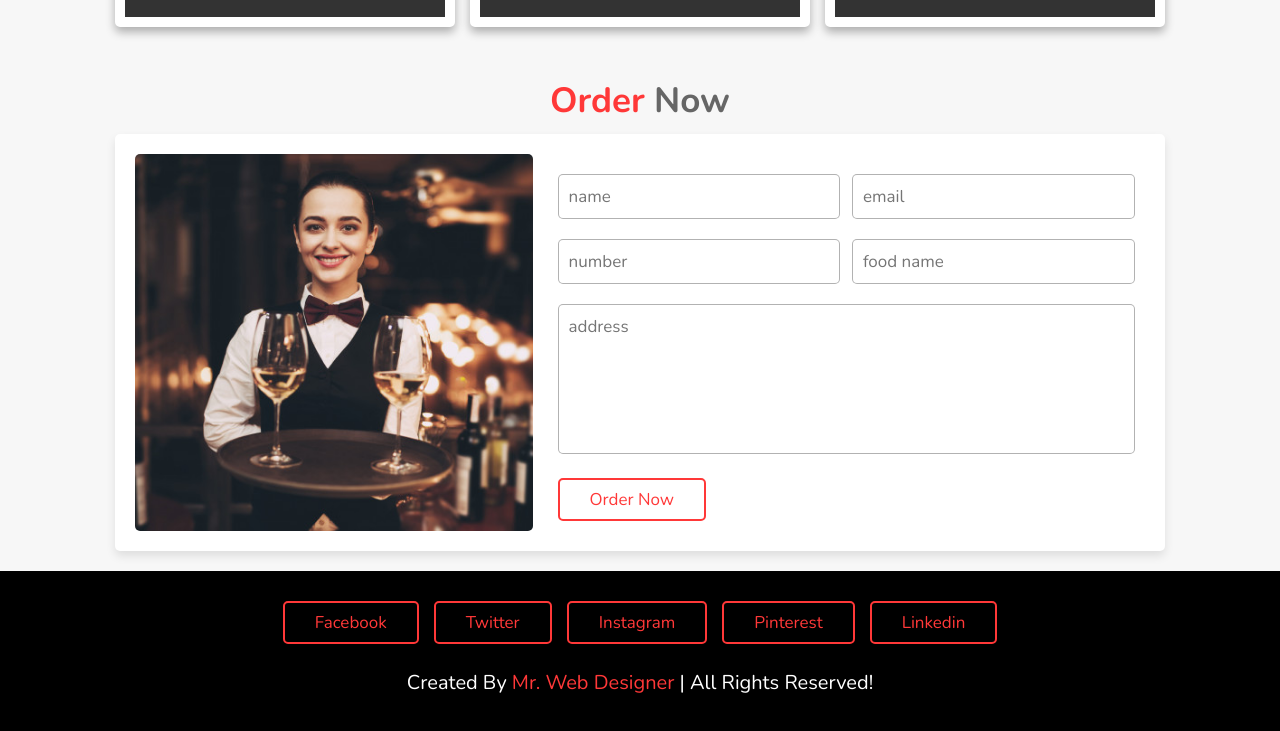
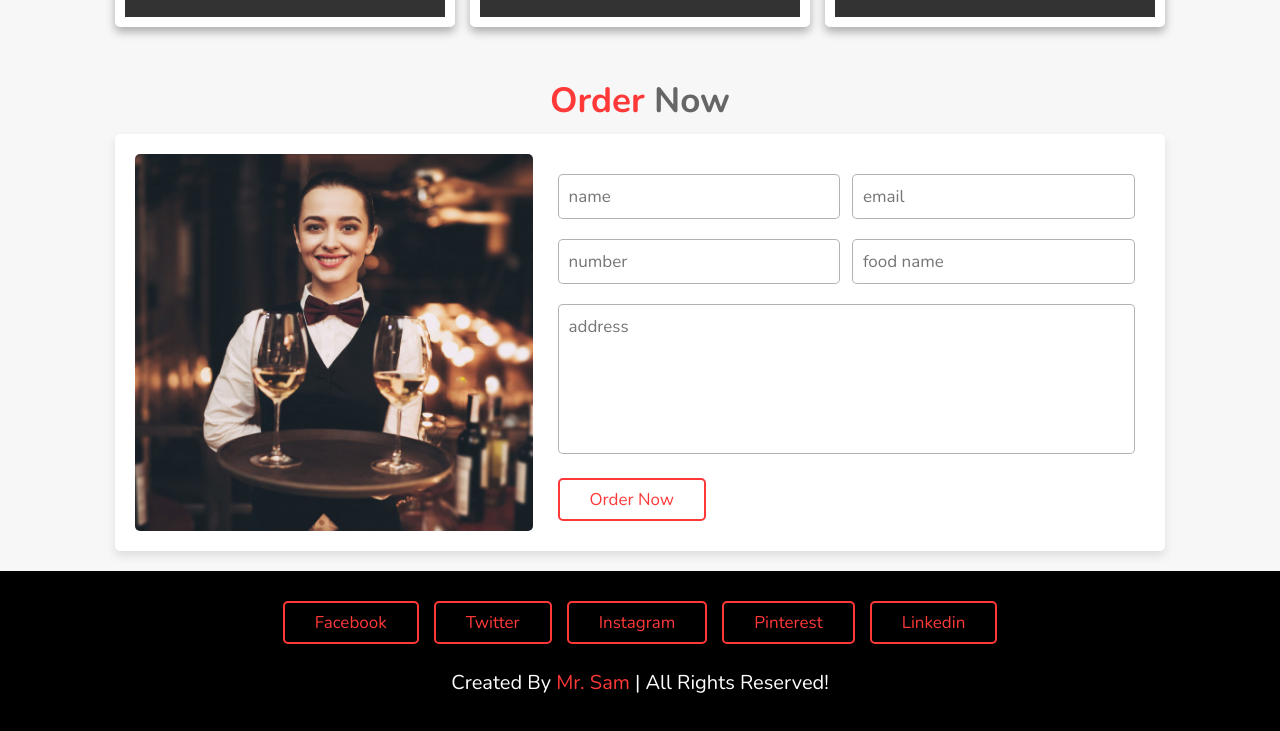
Before and after one commit to evilalpha007/resturant.github.io, a plain HTML site: page index.html in a window 1280 px wide. Shown: the part 4147-4878 px from the top of the page. Drawn offline with nearby package versions, Linux system fonts and the light colour scheme.

Commit message:
Update index.html

```diff
--- a/index.html
+++ b/index.html
@@ -426,7 +426,7 @@
         <a href="#" class="btn">linkedin</a>
     </div>
 
-    <h1 class="credit"> created by <span> mr. web designer </span> | all rights reserved! </h1>
+    <h1 class="credit"> created by <span> Mr. sam  </span> | all rights reserved! </h1>
 
 </section>
 
```
